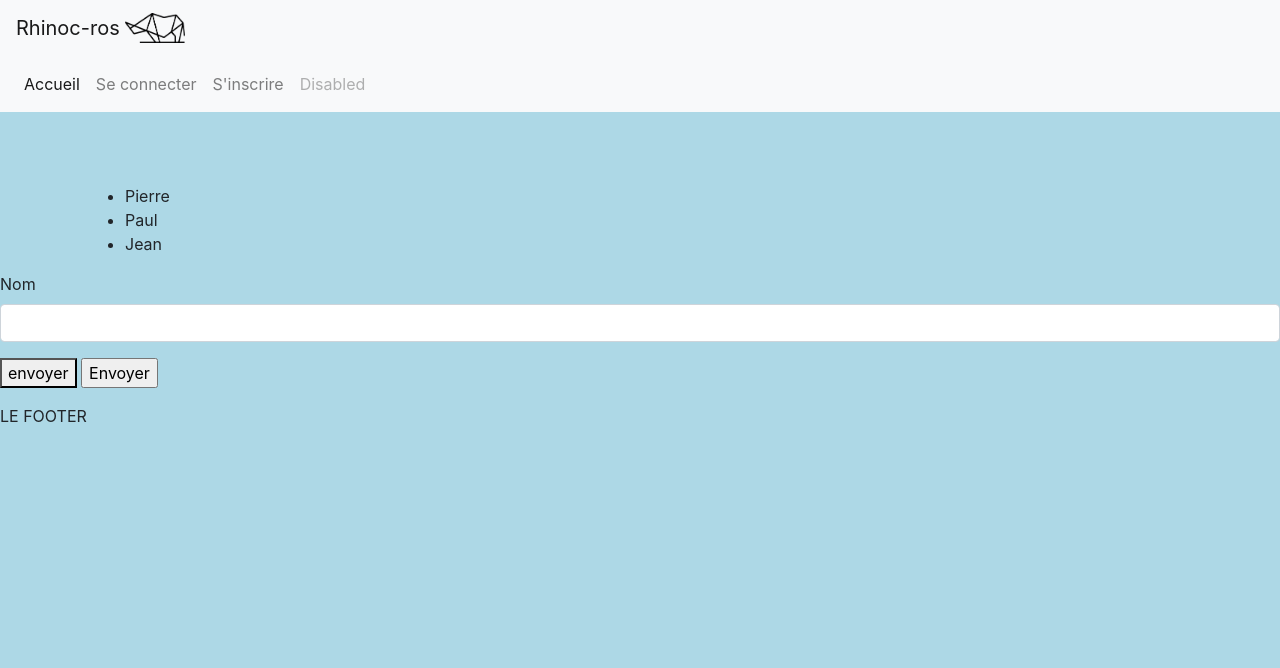
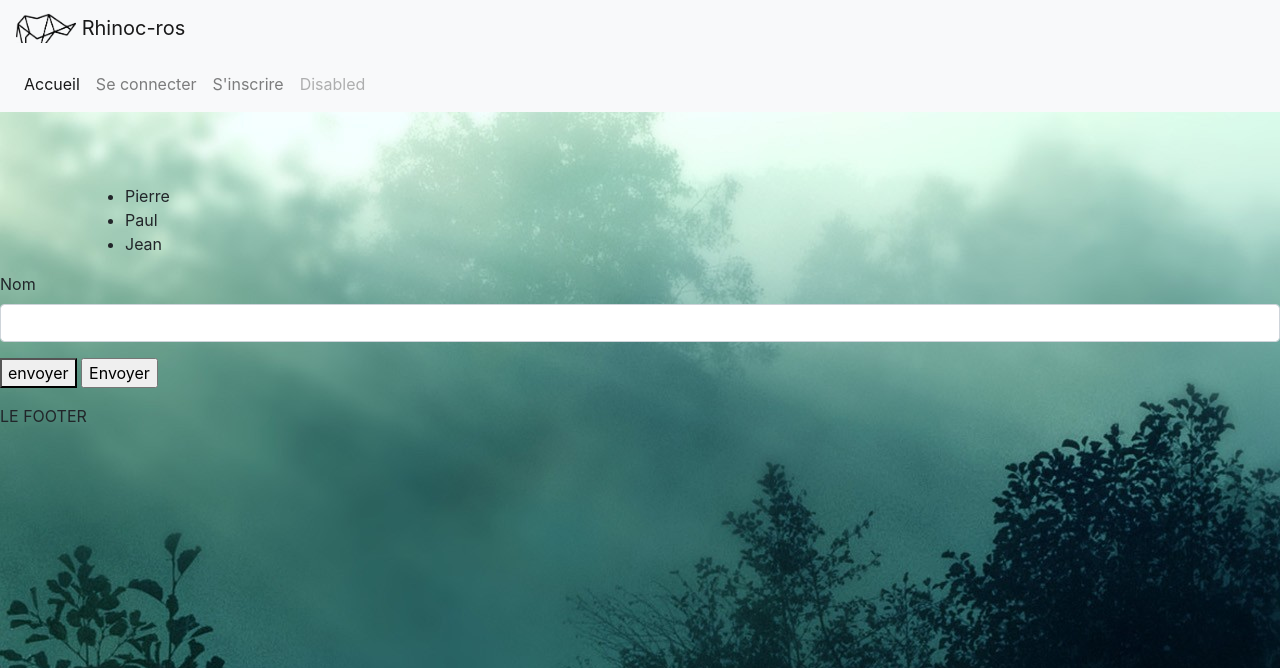
Before and after one commit to Nujips/Rhinoc-ros, a PHP site: page /page.php in a window 1280 px wide. Shown: the top 668 px of the page. Run offline with PHP 8.4, Linux system fonts and the light colour scheme.

Commit message:
nouvo logo encore et background

```diff
--- a/layouts/navbar.php
+++ b/layouts/navbar.php
@@ -1,7 +1,8 @@
 <nav class="navbar navbar-light bg-light">
   <a class="navbar-brand" href="#">
+
+    <img src="img/logo.png" width="60" height="30" class="d-inline-block align-top" alt="">
     Rhinoc-ros
-    <img src="img/logo.png" width="60" height="30" class="d-inline-block align-top" alt="">
   </a>
 </nav>
 
--- a/scss/style.css
+++ b/scss/style.css
@@ -1,6 +1,7 @@
 body{
-  background-color: lightblue;
-}
+ 	background-image: url(fond1.jpg);
+ }
+
 #content {
   min-height: calc(100vh - 320px);
 }
```
Also changed, not shown: img/fond.jpg (renamed from img/project_rhino-t2.jpg), img/logo.png, scss/fond1.jpg (added).
